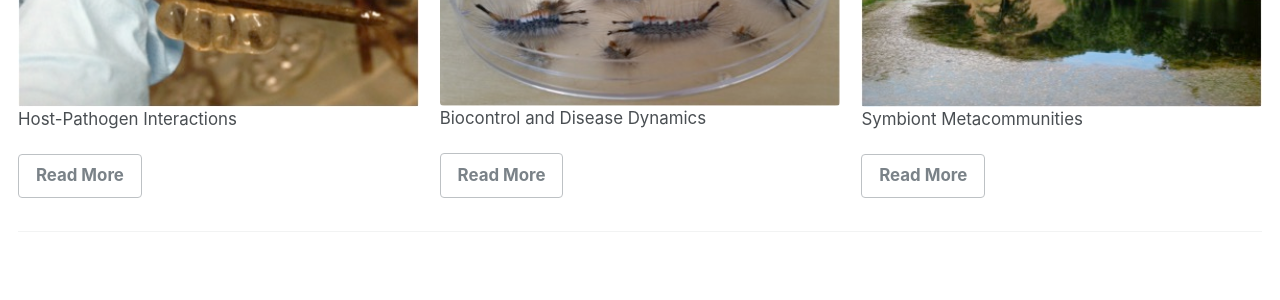
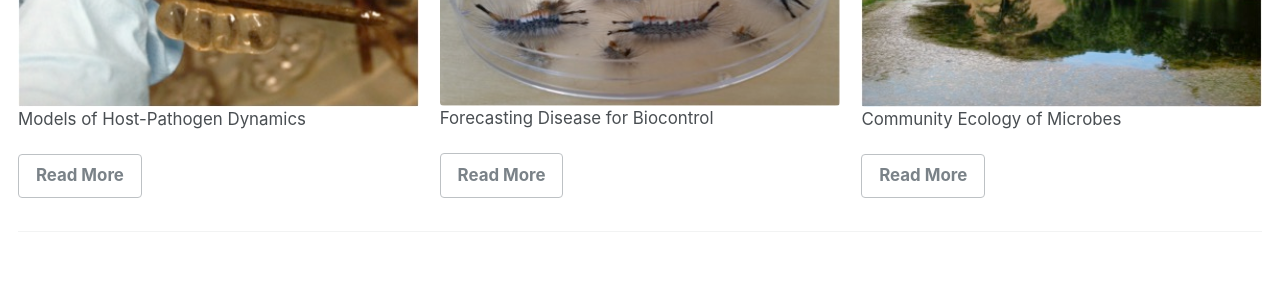
Before and after one commit to jrmihalj/jrmihalj.github.io, a Jekyll site: the page built from _pages/research.md, in a window 1280 px wide. Shown: the part 1250-1550 px from the top of the page. Built offline with Jekyll 4.4.1, drawn with Linux system fonts in a browser that asks for light colours; our own code applies the rules of GitHub Pages for plain Markdown files.

Commit message:
update Research splash-page

```diff
--- a/_pages/research.md
+++ b/_pages/research.md
@@ -8,19 +8,19 @@ permalink: /research/
 feature_row:
   - image_path: coinfect.jpg
     #title:
-    excerpt: "Host-Pathogen Interactions"
+    excerpt: "Models of Host-Pathogen Dynamics"
     url: /research/host-pathogen-diversity
     btn_label: "Read More"
     btn_class: "btn--inverse"
   - image_path: DFTM.jpg
     #title:
-    excerpt: "Biocontrol and Disease Dynamics"
+    excerpt: "Forecasting Disease for Biocontrol"
     url: /research/pest-control
     btn_label: "Read More"
     btn_class: "btn--inverse"
   - image_path: metacom.jpg
     #title:
-    excerpt: "Symbiont Metacommunities"
+    excerpt: "Community Ecology of Microbes"
     url: /research/symbiont-metacommunities
     btn_label: "Read More"
     btn_class: "btn--inverse"
```
